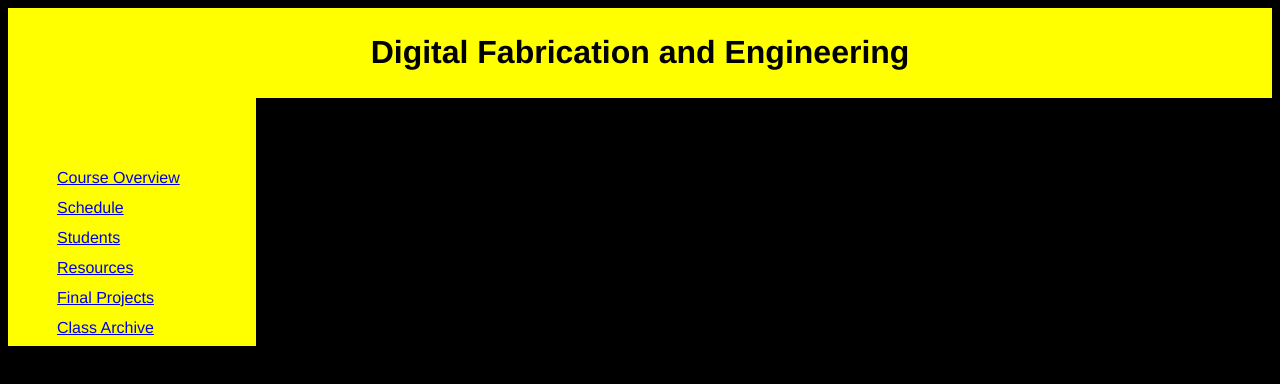
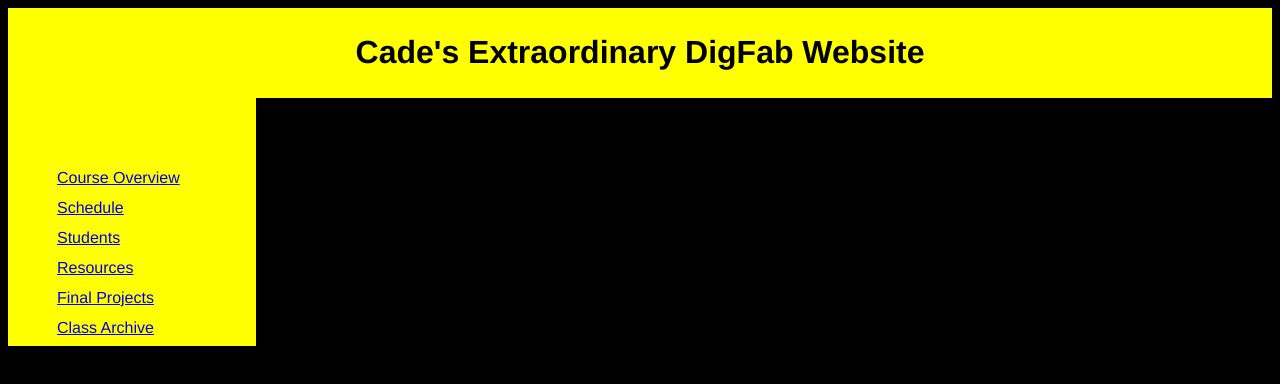
Before and after one commit to howardc20/Howardc, a plain HTML site: page index.html in a window 1280 px wide. Drawn offline with Linux system fonts and the light colour scheme.

Commit message:
Update index.html

```diff
--- a/index.html
+++ b/index.html
@@ -41,7 +41,7 @@ a {font-family:helvetica;font-size:}100%;}
 </head>
 <body>
 <header>
-<h1>Digital Fabrication and Engineering</h1>
+<h1>Cade's Extraordinary DigFab Website</h1>
 </header>
 
 <nav>
```
